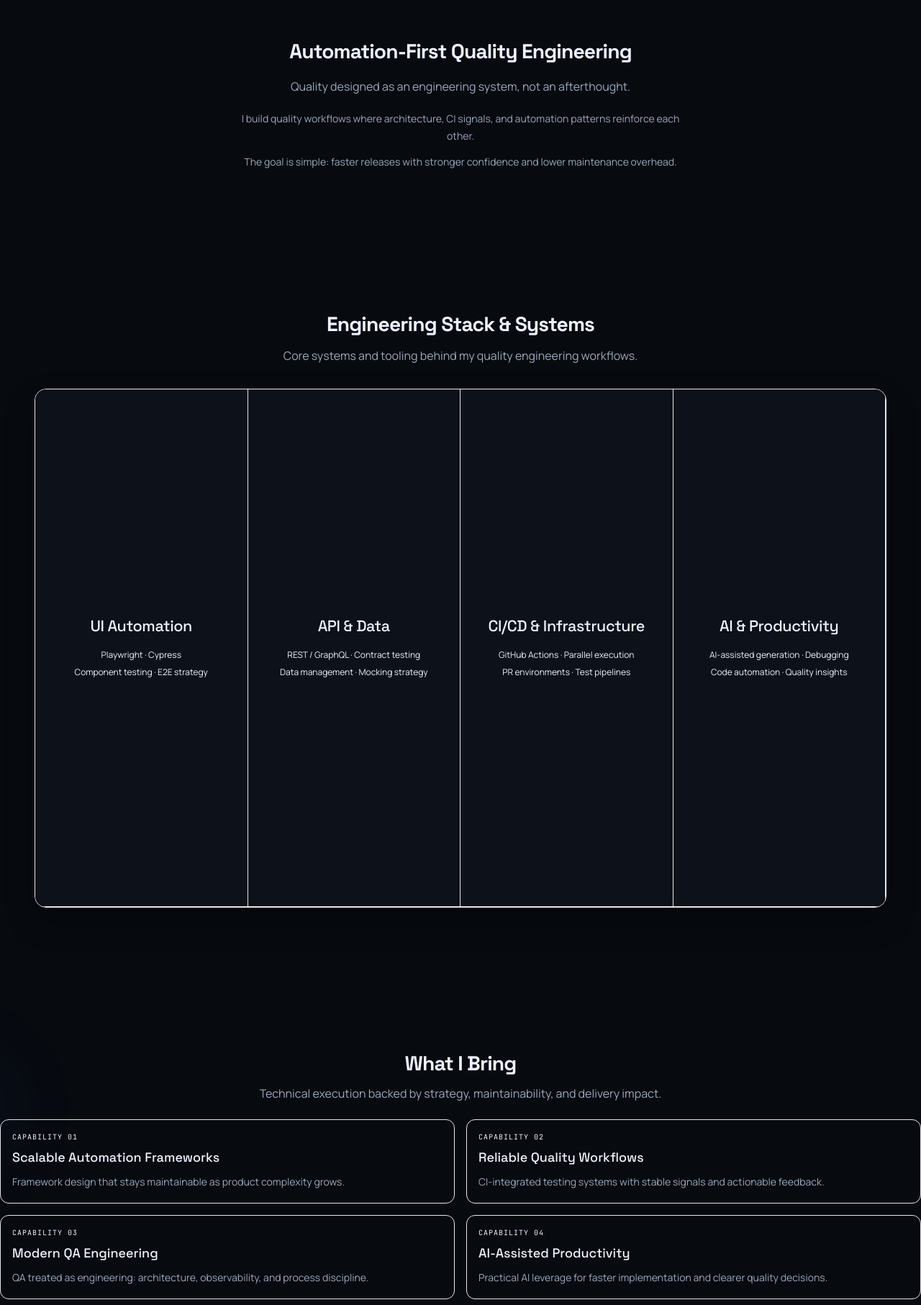
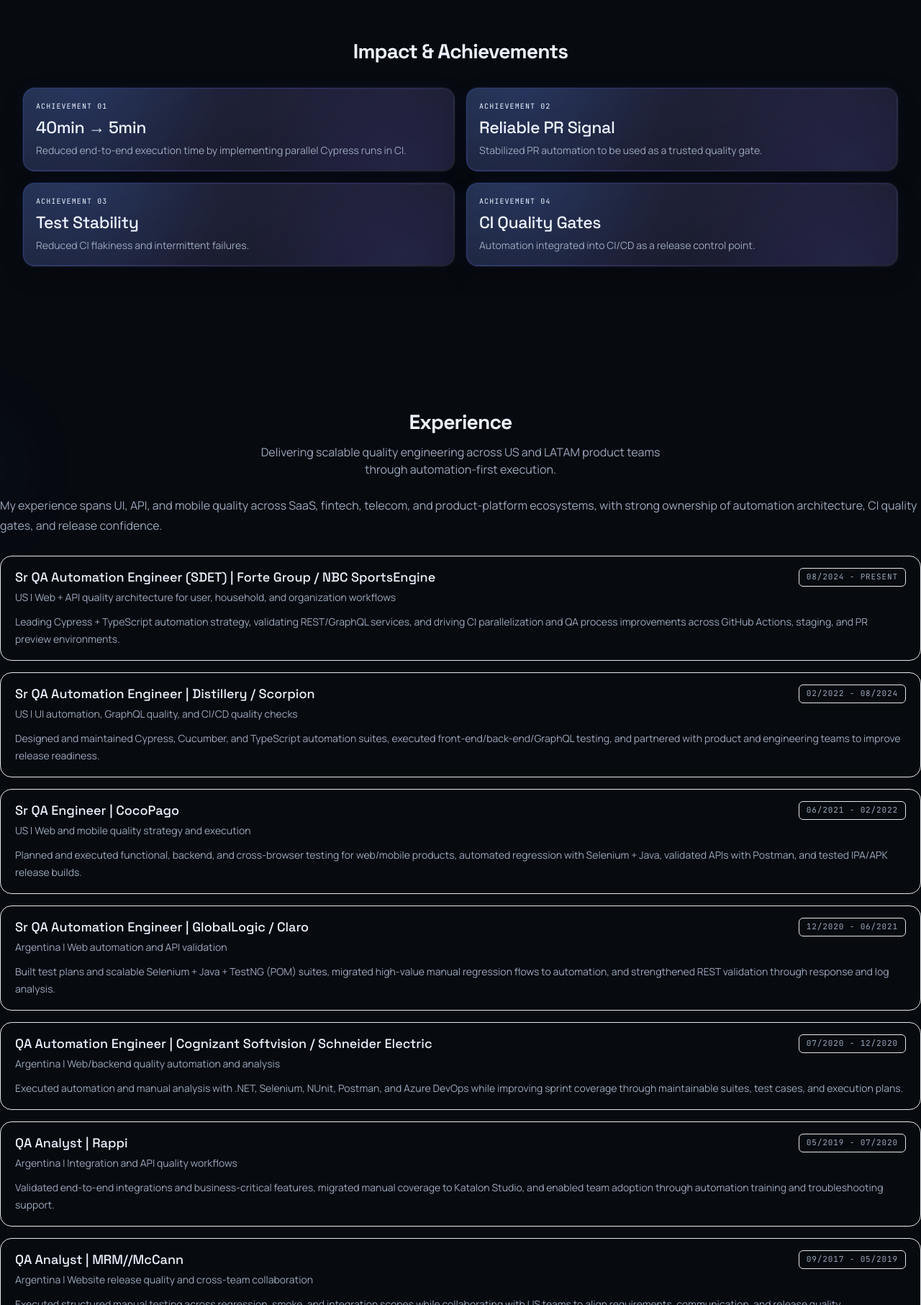
Before and after one commit to lucasvacis87/portfolio-lucas-vacis, a React (Vite) app: page / in a window 1280 px wide. Shown: the part 807-2620 px from the top of the page at 72% size. Built offline with nearby package versions, Linux system fonts and the light colour scheme.

Commit message:
feat: refine impact section and differentiate what-i-bring

```diff
--- a/src/app/App.tsx
+++ b/src/app/App.tsx
@@ -19,10 +19,10 @@
         <HeroSection />
         <Container className="space-y-28 pb-28 pt-10 md:space-y-36 md:pt-14">
           <AboutSection />
+          <ExperienceSection />
           <SkillsSection />
           <ServicesSection />
           <RepositoriesSection />
-          <ExperienceSection />
           <VisionSection />
           <ContactSection />
         </Container>
--- a/src/app/styles.css
+++ b/src/app/styles.css
@@ -12,7 +12,7 @@
   --color-muted: #9ba8bc;
   --color-accent: #4e80ff;
   --color-accent-2: #7d63ff;
-  --color-border: rgba(136, 150, 186, 0.22);
+  --color-border: rgba(136, 150, 186, 0.12);
 }
 
 * {
@@ -53,14 +53,85 @@
 }
 
 .section-card {
-  border: 1px solid rgba(140, 160, 196, 0.18);
+  border: 1px solid transparent;
   background:
     radial-gradient(circle at 14% -18%, rgba(78, 128, 255, 0.14), transparent 34%),
     radial-gradient(circle at 86% 120%, rgba(125, 99, 255, 0.1), transparent 35%),
     linear-gradient(145deg, rgba(255, 255, 255, 0.012), rgba(255, 255, 255, 0.004)),
     rgba(15, 20, 29, 0.9);
   border-radius: 1rem;
-  box-shadow: inset 0 1px 0 rgba(255, 255, 255, 0.02), 0 20px 44px rgba(0, 0, 0, 0.34);
+  box-shadow: inset 0 1px 0 rgba(255, 255, 255, 0.04), 0 20px 44px rgba(0, 0, 0, 0.34), 0 0 0 1px rgba(255, 255, 255, 0.03);
+}
+
+.surface-panel {
+  background:
+    radial-gradient(circle at 14% -18%, rgba(78, 128, 255, 0.14), transparent 34%),
+    radial-gradient(circle at 86% 120%, rgba(125, 99, 255, 0.1), transparent 35%),
+    linear-gradient(145deg, rgba(255, 255, 255, 0.012), rgba(255, 255, 255, 0.004)),
+    rgba(15, 20, 29, 0.9);
+  box-shadow: inset 0 1px 0 rgba(255, 255, 255, 0.04), 0 20px 44px rgba(0, 0, 0, 0.34), 0 0 0 1px rgba(255, 255, 255, 0.03);
+}
+
+.surface-card {
+  background:
+    radial-gradient(circle at 12% 10%, rgba(78, 128, 255, 0.1), transparent 34%),
+    radial-gradient(circle at 86% 120%, rgba(125, 99, 255, 0.08), transparent 36%),
+    rgba(15, 20, 29, 0.88);
+  box-shadow: inset 0 1px 0 rgba(255, 255, 255, 0.035), 0 14px 34px rgba(0, 0, 0, 0.3), 0 0 0 1px rgba(255, 255, 255, 0.02);
+}
+
+.surface-chip {
+  background: linear-gradient(145deg, rgba(255, 255, 255, 0.06), rgba(255, 255, 255, 0.02));
+  box-shadow: inset 0 1px 0 rgba(255, 255, 255, 0.04);
+}
+
+.impact-card {
+  position: relative;
+  overflow: hidden;
+  border-radius: 1rem;
+  padding: 1px;
+  background: linear-gradient(145deg, rgba(78, 128, 255, 0.48), rgba(125, 99, 255, 0.4), rgba(255, 255, 255, 0.09));
+  box-shadow: 0 0 0 1px rgba(255, 255, 255, 0.04), 0 14px 28px rgba(0, 0, 0, 0.28), 0 0 24px rgba(78, 128, 255, 0.08);
+  transition: transform 260ms ease, box-shadow 260ms ease, filter 260ms ease;
+}
+
+.impact-card:hover {
+  transform: translateY(-4px);
+  box-shadow: 0 0 0 1px rgba(255, 255, 255, 0.06), 0 20px 42px rgba(0, 0, 0, 0.34), 0 0 34px rgba(125, 99, 255, 0.2), 0 0 26px rgba(78, 128, 255, 0.18);
+  filter: saturate(1.06);
+}
+
+.impact-card-inner {
+  height: 100%;
+  border-radius: calc(1rem - 1px);
+  background:
+    radial-gradient(circle at 12% -18%, rgba(78, 128, 255, 0.18), transparent 38%),
+    radial-gradient(circle at 90% 120%, rgba(125, 99, 255, 0.17), transparent 42%),
+    linear-gradient(158deg, rgba(255, 255, 255, 0.06), rgba(255, 255, 255, 0.01)),
+    rgba(11, 16, 26, 0.76);
+  border: 1px solid rgba(255, 255, 255, 0.04);
+  backdrop-filter: blur(12px);
+  -webkit-backdrop-filter: blur(12px);
+  padding: 1rem;
+}
+
+.capability-card {
+  background:
+    linear-gradient(152deg, rgba(255, 255, 255, 0.026), rgba(255, 255, 255, 0.008)),
+    rgba(13, 19, 30, 0.84);
+  border: 1px solid rgba(255, 255, 255, 0.07);
+  box-shadow: inset 0 1px 0 rgba(255, 255, 255, 0.03), 0 10px 22px rgba(0, 0, 0, 0.22);
+  transition: transform 220ms ease, border-color 220ms ease, box-shadow 220ms ease;
+}
+
+.capability-card:hover {
+  transform: translateY(-2px);
+  border-color: rgba(125, 99, 255, 0.25);
+  box-shadow: inset 0 1px 0 rgba(255, 255, 255, 0.035), 0 14px 28px rgba(0, 0, 0, 0.26);
+}
+
+.separator-soft {
+  background: linear-gradient(90deg, transparent, rgba(255, 255, 255, 0.12), transparent);
 }
 
 .section-accent-aqua {
@@ -73,7 +144,7 @@
 
 .section-title {
   font-family: "Space Grotesk", sans-serif;
-  font-size: clamp(1.65rem, 2.2vw, 2.1rem);
+  font-size: clamp(1.45rem, 2.2vw, 2.1rem);
   font-weight: 700;
   letter-spacing: -0.03em;
 }
@@ -90,3 +161,28 @@
 .no-scrollbar::-webkit-scrollbar {
   display: none;
 }
+
+@media (max-width: 767px) {
+  body {
+    background:
+      radial-gradient(circle at 10% -12%, rgba(78, 128, 255, 0.08), transparent 28%),
+      radial-gradient(circle at 100% 0%, rgba(125, 99, 255, 0.05), transparent 24%),
+      var(--color-bg);
+  }
+
+  .section-card,
+  .surface-panel,
+  .surface-card,
+  .impact-card,
+  .capability-card {
+    box-shadow: inset 0 1px 0 rgba(255, 255, 255, 0.03), 0 14px 28px rgba(0, 0, 0, 0.24), 0 0 0 1px rgba(255, 255, 255, 0.025);
+  }
+
+  .impact-card:hover {
+    transform: translateY(-2px);
+  }
+
+  .capability-card:hover {
+    transform: none;
+  }
+}
--- a/src/components/sections/AboutSection.tsx
+++ b/src/components/sections/AboutSection.tsx
@@ -3,23 +3,32 @@
 
 export function AboutSection(): JSX.Element {
   return (
-    <section id="about" className="relative py-3 md:py-6 lg:-mx-12 lg:px-16 xl:-mx-32 xl:px-24 2xl:-mx-48 2xl:px-28">
-      <div className="pointer-events-none absolute -left-20 top-10 h-44 w-44 rounded-full bg-accent-2/8 blur-3xl" />
-      <div className="pointer-events-none absolute -right-16 top-20 h-52 w-52 rounded-full bg-accent/8 blur-3xl" />
+    <section id="impact" className="relative py-2.5 md:py-6">
+      <div className="pointer-events-none absolute -left-24 top-10 h-52 w-52 rounded-full bg-accent/12 blur-3xl" />
+      <div className="pointer-events-none absolute -right-20 top-8 h-52 w-52 rounded-full bg-accent-2/12 blur-3xl" />
       <motion.div
         initial={{ opacity: 0, y: 18 }}
         whileInView={{ opacity: 1, y: 0 }}
         viewport={{ once: true, margin: "-80px" }}
         transition={{ duration: 0.45, ease: "easeOut" }}
-        className="mx-auto max-w-[76ch] text-center"
+        className="mx-auto"
       >
-        <h2 className="section-title">{about.title}</h2>
-        <p className="muted mt-3 leading-7">{about.subtitle}</p>
-        <div className="mx-auto mt-5 max-w-[64ch] space-y-3">
-          {about.paragraphs.map((paragraph) => (
-            <p key={paragraph} className="muted text-sm leading-6">
-              {paragraph}
-            </p>
+        <header className="mx-auto max-w-[76ch] text-center">
+          <h2 className="section-title">{about.title}</h2>
+        </header>
+        <div className="mt-6 grid gap-4 md:mt-7 md:grid-cols-2">
+          {about.items.map((item, index) => (
+            <article key={item.metric} className="impact-card group">
+              <div className="impact-card-inner">
+                <p className="font-mono text-[10px] uppercase tracking-[0.11em] text-accent/80">
+                  Achievement {String(index + 1).padStart(2, "0")}
+                </p>
+                <h3 className="mt-2 font-heading text-[1.3rem] leading-tight tracking-[-0.02em] text-text sm:text-[1.45rem]">
+                  {item.metric}
+                </h3>
+                <p className="muted mt-2 text-[13px] leading-6 sm:text-sm">{item.description}</p>
+              </div>
+            </article>
           ))}
         </div>
       </motion.div>
--- a/src/components/sections/ServicesSection.tsx
+++ b/src/components/sections/ServicesSection.tsx
@@ -9,17 +9,20 @@
       accent="aqua"
       headerAlign="center"
       title="What I Bring"
-      subtitle="Technical execution backed by strategy, maintainability, and delivery impact."
+      subtitle="Leadership capabilities to run quality as an operating system across teams."
     >
       <div className="grid gap-4 md:grid-cols-2">
-        {services.map((service, index) => (
-          <article
-            key={service.title}
-            className="rounded-xl border border-border/50 bg-[#111722]/88 p-4 transition duration-300 hover:-translate-y-0.5 hover:border-accent/30 hover:shadow-[0_14px_30px_rgba(0,0,0,0.28),0_0_24px_rgba(55,208,201,0.08)]"
-          >
-            <p className="font-mono text-[10px] uppercase tracking-[0.1em] text-accent/85">Capability {String(index + 1).padStart(2, "0")}</p>
-            <h3 className="mt-2 font-heading text-lg">{service.title}</h3>
-            <p className="muted mt-2 text-sm leading-6">{service.description}</p>
+        {services.map((service) => (
+          <article key={service.title} className="capability-card rounded-xl p-3.5 md:p-4">
+            <h3 className="font-heading text-[1.02rem] tracking-[-0.015em] text-text sm:text-[1.08rem]">
+              {service.title}
+            </h3>
+            <p className="mt-1.5 text-[13px] leading-5 text-[#c8d2e3] sm:mt-2 sm:text-sm sm:leading-6">
+              {service.description}
+            </p>
+            <p className="mt-2.5 border-t border-white/8 pt-2.5 font-mono text-[11px] leading-5 text-muted sm:mt-3 sm:pt-3">
+              {service.managerLens}
+            </p>
           </article>
         ))}
       </div>
--- a/src/content/about.ts
+++ b/src/content/about.ts
@@ -1,8 +1,23 @@
-export const about = {
-  title: "Automation-First Quality Engineering",
-  subtitle: "Quality designed as an engineering system, not an afterthought.",
-  paragraphs: [
-    "I build quality workflows where architecture, CI signals, and automation patterns reinforce each other.",
-    "The goal is simple: faster releases with stronger confidence and lower maintenance overhead."
+import type { ImpactAchievementsContent } from "../types/content";
+
+export const about: ImpactAchievementsContent = {
+  title: "Impact & Achievements",
+  items: [
+    {
+      metric: "40min \u2192 5min",
+      description: "Reduced end-to-end execution time by implementing parallel Cypress runs in CI."
+    },
+    {
+      metric: "Reliable PR Signal",
+      description: "Stabilized PR automation to be used as a trusted quality gate."
+    },
+    {
+      metric: "Test Stability",
+      description: "Reduced CI flakiness and intermittent failures."
+    },
+    {
+      metric: "CI Quality Gates",
+      description: "Automation integrated into CI/CD as a release control point."
+    }
   ]
 };
--- a/src/content/services.ts
+++ b/src/content/services.ts
@@ -2,19 +2,23 @@
 
 export const services: Service[] = [
   {
-    title: "Scalable Automation Frameworks",
-    description: "Framework design that stays maintainable as product complexity grows."
+    title: "Quality Strategy & Prioritization",
+    description: "Define quality goals by product risk and release impact.",
+    managerLens: "Align teams on what to test first and why it matters."
   },
   {
-    title: "Reliable Quality Workflows",
-    description: "CI-integrated testing systems with stable signals and actionable feedback."
+    title: "Release Risk Governance",
+    description: "Establish clear quality gates, ownership, and escalation paths.",
+    managerLens: "Turn release decisions into a reliable engineering process."
   },
   {
-    title: "Modern QA Engineering",
-    description: "QA treated as engineering: architecture, observability, and process discipline."
+    title: "Test Architecture Stewardship",
+    description: "Guide UI and API automation toward maintainable long-term design.",
+    managerLens: "Reduce maintenance cost while preserving delivery speed."
   },
   {
-    title: "AI-Assisted Productivity",
-    description: "Practical AI leverage for faster implementation and clearer quality decisions."
+    title: "Team Enablement & Standards",
+    description: "Raise execution consistency with coaching, patterns, and QA playbooks.",
+    managerLens: "Scale quality outcomes across teams, not just individual contributors."
   }
 ];
--- a/src/content/site.ts
+++ b/src/content/site.ts
@@ -2,7 +2,7 @@
 
 export const navigationItems: NavigationItem[] = [
   { label: "Home", href: "#hero" },
-  { label: "About", href: "#about" },
+  { label: "Impact", href: "#impact" },
   { label: "Capabilities", href: "#engineering-capabilities" },
   { label: "Repositories", href: "#repositories" },
   { label: "Experience", href: "#experience" },
```
Also changed, not shown: src/types/content.ts (+11 -0 lines), 2 other files (tests, documents, lock files or other folders).
